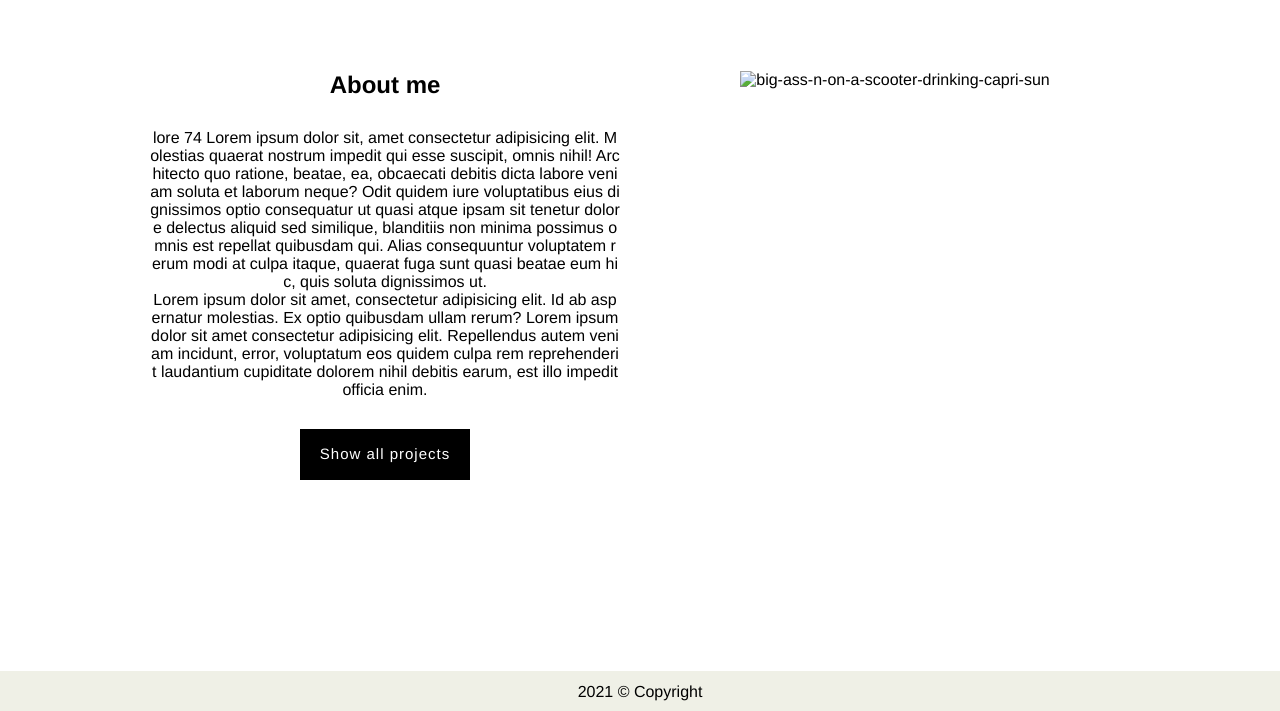
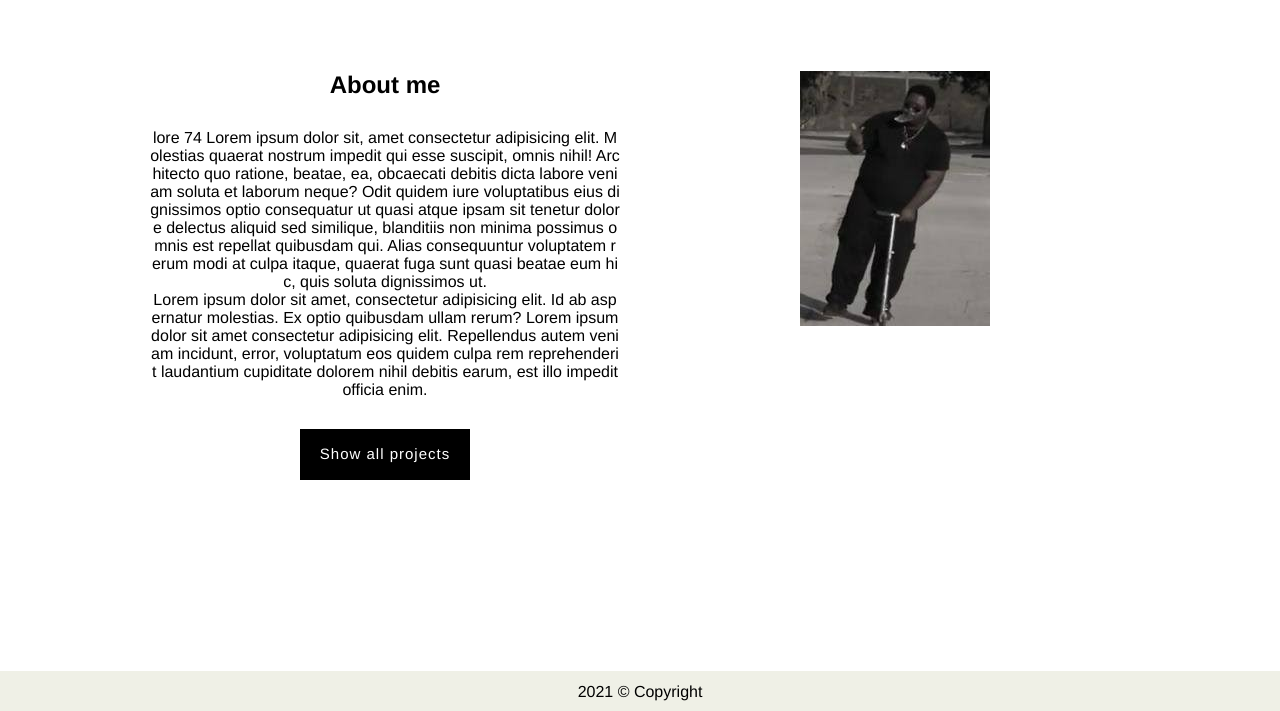
Before and after one commit to sezaite/Sam-s-Portfolio, a plain HTML site: page about.html in a window 1280 px wide. Shown: the part 89-800 px from the top of the page. Drawn offline with Linux system fonts and the light colour scheme; the site is published under a folder, as on GitHub Pages, so addresses that start at the root find nothing.

Commit message:
big ass n

```diff
--- a/about.html
+++ b/about.html
@@ -53,7 +53,7 @@
                 <button class='btn about-btn'>Show all projects</button>
             </div>
             <div class="col-6" id="project">
-                <img src="/img/portrait.jpg" alt="big-ass-n-on-a-scooter-drinking-capri-sun">
+                <img src="img/portrait.jpg" alt="big-ass-n-on-a-scooter-drinking-capri-sun">
 
             </div>
         </div>
```
